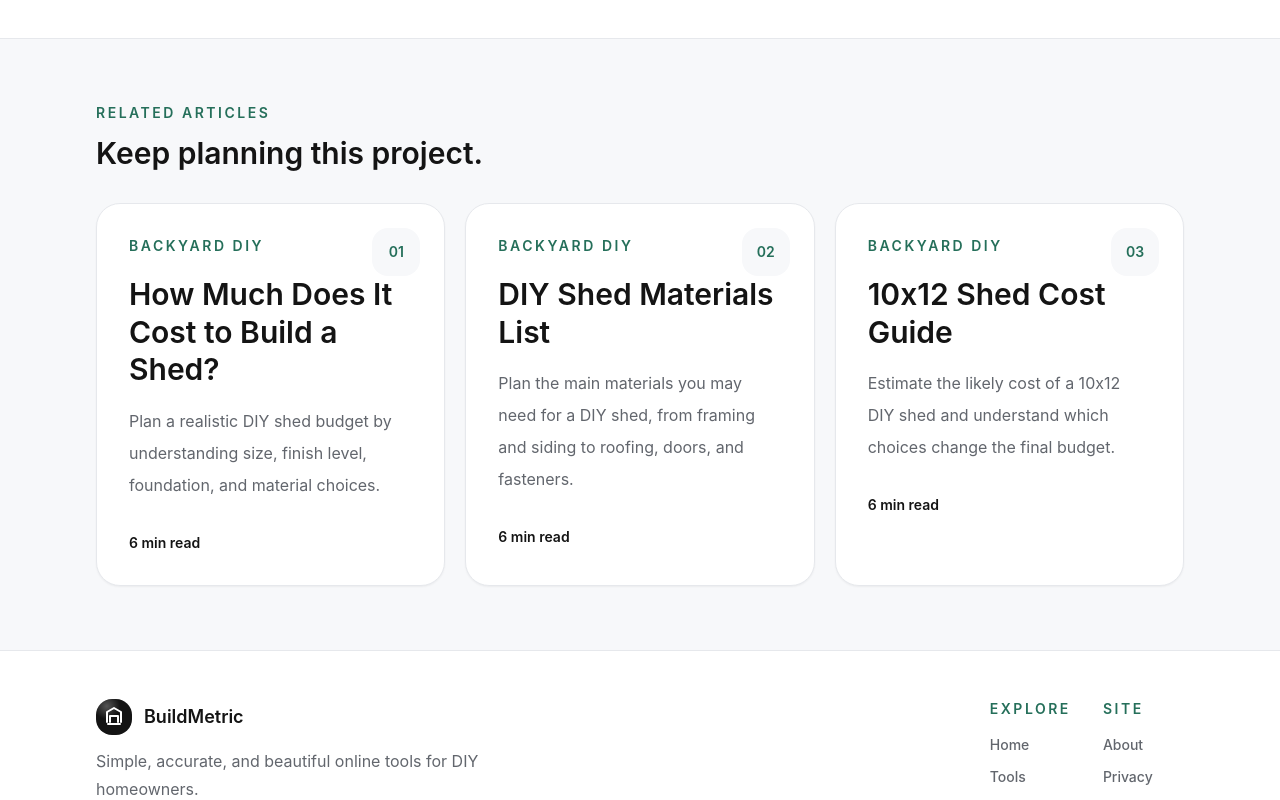
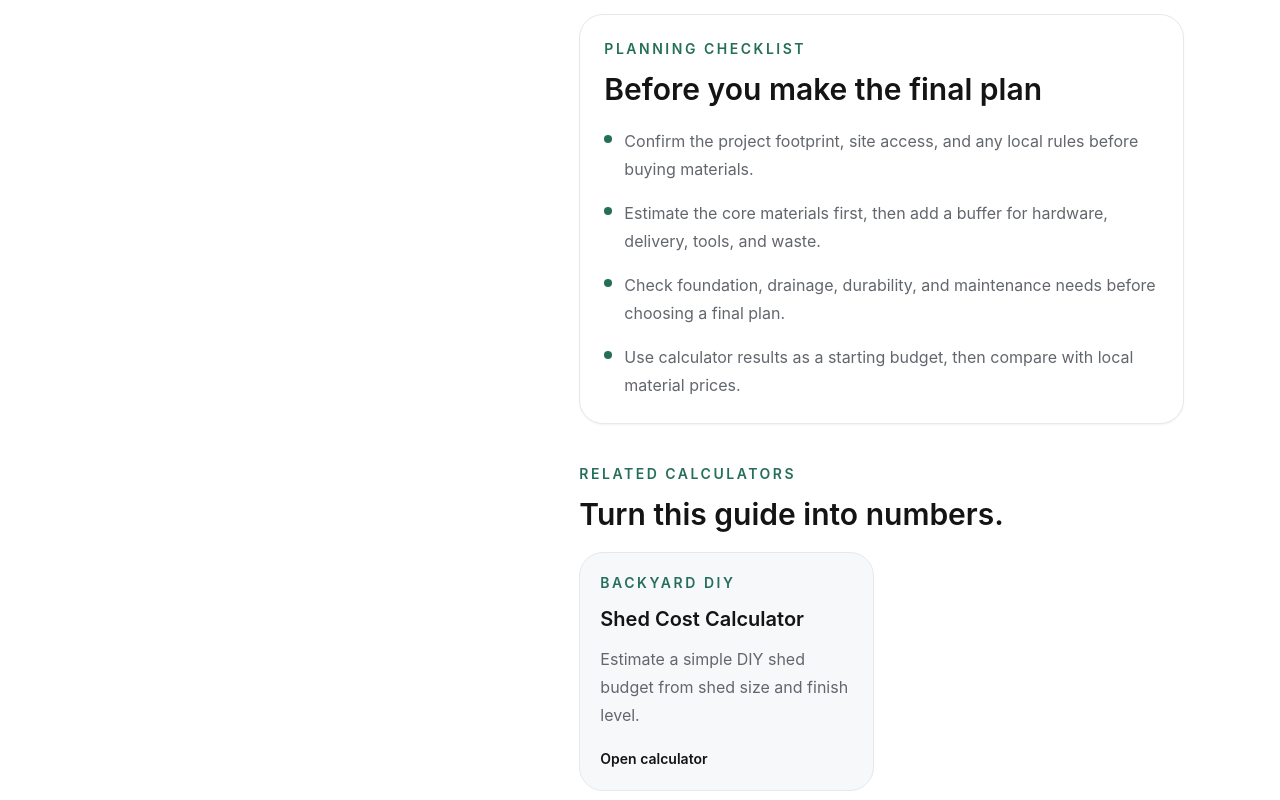
Before and after one commit to bcd736710-sketch/buildmetric, a Next.js app: page /blog/8x10-shed-cost-guide in a window 1280 px wide. Shown: the part 1320-2120 px from the top of the page. Built offline with nearby package versions, Linux system fonts and the light colour scheme; no server answers.

Commit message:
Enhance article depth and internal links

```diff
--- a/components/blog-article-layout.tsx
+++ b/components/blog-article-layout.tsx
@@ -3,6 +3,28 @@ import Link from "next/link";
 import { Container } from "@/components/container";
 import { RelatedArticles } from "@/components/related-articles";
 import type { BlogPost } from "@/lib/blog";
+import { calculatorBySlug } from "@/lib/calculators";
+
+const planningChecklists: Record<string, string[]> = {
+  "Backyard Chickens": [
+    "Confirm the flock size you are planning for now and the flock size you may want later.",
+    "Check coop, run, feed, ventilation, cleaning, and predator-protection needs together.",
+    "Measure the real yard space available before choosing a final layout.",
+    "Use calculator results as a planning baseline, then adjust for climate, breed, and daily access.",
+  ],
+  "Garden DIY": [
+    "Measure the actual bed length, width, and depth before buying materials.",
+    "Compare bagged materials with bulk delivery if the project is larger than one small bed.",
+    "Plan for settling, drainage, compost, mulch, and access around the bed.",
+    "Use calculator results as a baseline, then adjust for plant type and local conditions.",
+  ],
+  "Backyard DIY": [
+    "Confirm the project footprint, site access, and any local rules before buying materials.",
+    "Estimate the core materials first, then add a buffer for hardware, delivery, tools, and waste.",
+    "Check foundation, drainage, durability, and maintenance needs before choosing a final plan.",
+    "Use calculator results as a starting budget, then compare with local material prices.",
+  ],
+};
 
 type BlogArticleLayoutProps = {
   post: BlogPost;
@@ -25,6 +47,12 @@ export function BlogArticleLayout({
   secondaryTool,
   children,
 }: BlogArticleLayoutProps) {
+  const relatedCalculators = post.relatedTools
+    .map((toolSlug) => calculatorBySlug[toolSlug])
+    .filter(Boolean);
+  const checklist =
+    planningChecklists[post.category] ?? planningChecklists["Backyard DIY"];
+
   return (
     <article>
       <section className="border-b border-line bg-gradient-to-b from-white to-surface py-14 sm:py-20">
@@ -74,7 +102,59 @@ export function BlogArticleLayout({
             </div>
           </aside>
 
-          <div className="space-y-10 text-muted">{children}</div>
+          <div className="space-y-10 text-muted">
+            {children}
+
+            <section className="rounded-3xl border border-line bg-white p-6 shadow-sm">
+              <p className="text-sm font-semibold uppercase tracking-[0.18em] text-brand">
+                Planning checklist
+              </p>
+              <h2 className="mt-3 text-3xl font-semibold text-ink">
+                Before you make the final plan
+              </h2>
+              <ul className="mt-5 space-y-4">
+                {checklist.map((item) => (
+                  <li key={item} className="flex gap-3 leading-7">
+                    <span className="mt-2 h-2 w-2 shrink-0 rounded-full bg-brand" />
+                    <span>{item}</span>
+                  </li>
+                ))}
+              </ul>
+            </section>
+
+            {relatedCalculators.length > 0 ? (
+              <section>
+                <p className="text-sm font-semibold uppercase tracking-[0.18em] text-brand">
+                  Related calculators
+                </p>
+                <h2 className="mt-3 text-3xl font-semibold text-ink">
+                  Turn this guide into numbers.
+                </h2>
+                <div className="mt-5 grid gap-4 sm:grid-cols-2">
+                  {relatedCalculators.map((calculator) => (
+                    <Link
+                      key={calculator.slug}
+                      href={`/tools/${calculator.slug}`}
+                      className="rounded-3xl border border-line bg-surface p-5 transition hover:border-ink hover:bg-white focus-visible:outline-none focus-visible:ring-4 focus-visible:ring-brand/20"
+                    >
+                      <p className="text-sm font-semibold uppercase tracking-[0.18em] text-brand">
+                        {calculator.category}
+                      </p>
+                      <h3 className="mt-3 text-xl font-semibold text-ink">
+                        {calculator.name}
+                      </h3>
+                      <p className="mt-3 leading-7">
+                        {calculator.description}
+                      </p>
+                      <span className="mt-5 inline-flex text-sm font-semibold text-ink">
+                        Open calculator
+                      </span>
+                    </Link>
+                  ))}
+                </div>
+              </section>
+            ) : null}
+          </div>
         </Container>
       </section>
 
```
